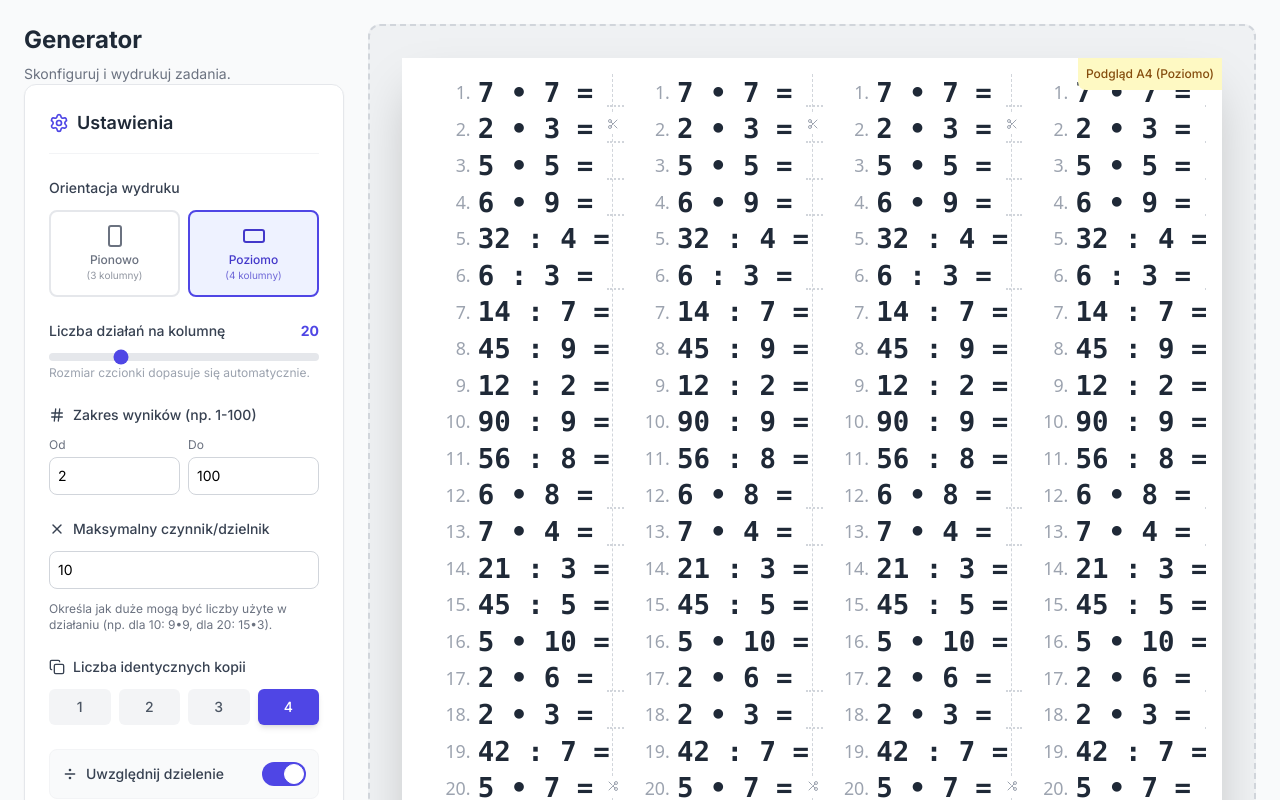
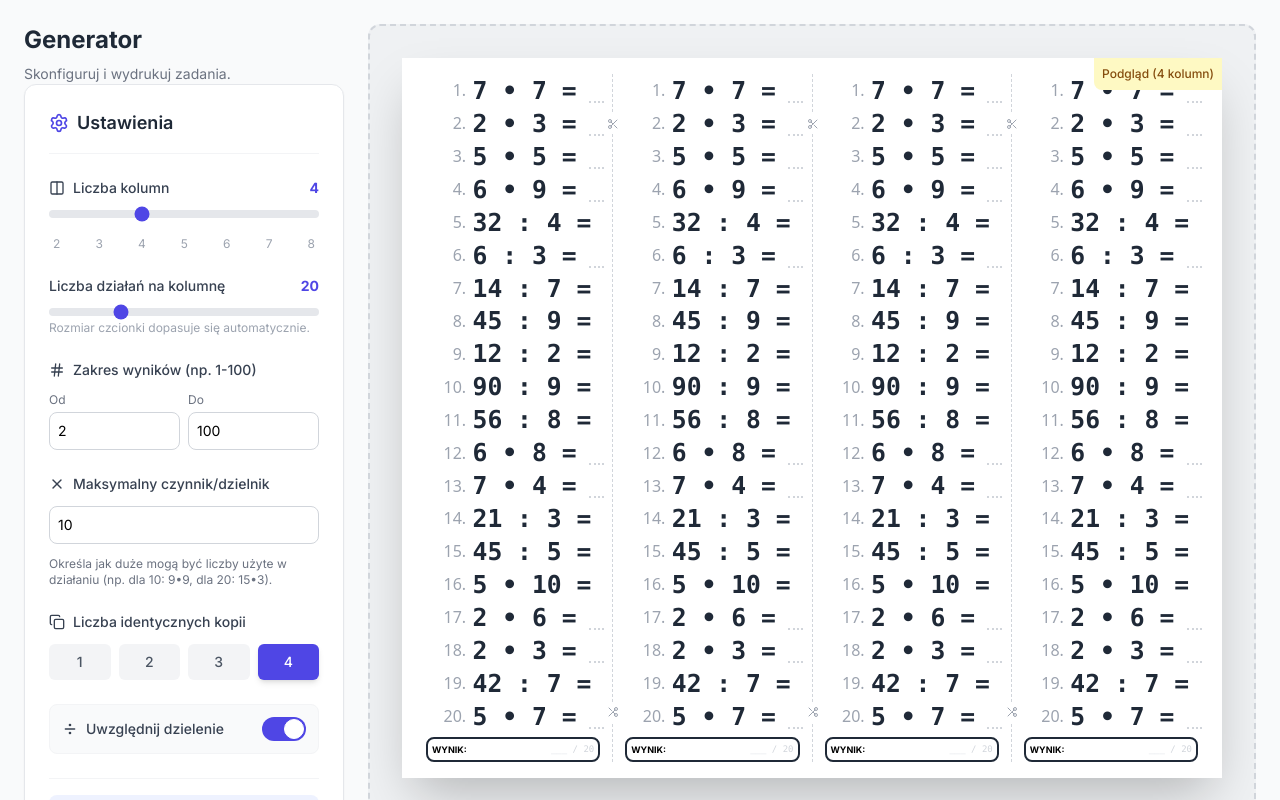
Before and after one commit to golonko/tabliczka-mnozenia, a React (Vite) app: page / in a window 1280 px wide. Shown: the top 800 px of the page. Built offline with nearby package versions, Linux system fonts and the light colour scheme.

Commit message:
add column number setting

```diff
--- a/App.tsx
+++ b/App.tsx
@@ -7,45 +7,22 @@ import { generateProblems } from './services/mathGenerator';
 const App: React.FC = () => {
   const [settings, setSettings] = useState<GeneratorSettings>({
     problemCount: 20,
+    columns: 4,
     copies: 4,
     allowDivision: true,
     minResult: 2,
     maxResult: 100,
     maxFactor: 10,
-    layout: 'landscape', // Default
   });
 
   const [columnsData, setColumnsData] = useState<MathProblem[][]>([]);
 
-  // Inject print styles based on layout preference
-  // @page rules must be at top level, NOT inside @media print
-  useEffect(() => {
-    const styleId = 'print-layout-style';
-    let styleEl = document.getElementById(styleId) as HTMLStyleElement;
-    if (!styleEl) {
-      styleEl = document.createElement('style');
-      styleEl.id = styleId;
-      document.head.appendChild(styleEl);
-    }
-
-    // @page rule sets print orientation and margins
-    // Small margin (5mm) ensures content doesn't hit unprintable areas
-    styleEl.innerHTML = `
-      @page {
-        size: A4 ${settings.layout};
-        margin: 5mm;
-      }
-    `;
-  }, [settings.layout]);
-
   const generate = useCallback(() => {
-    // 3 columns for Portrait, 4 for Landscape
-    const COLUMNS_ON_PAGE = settings.layout === 'landscape' ? 4 : 3;
     const newColumns: MathProblem[][] = [];
 
     // Generate sets in groups of 'copies'
     // Each group will have 'copies' number of identical columns
-    for (let i = 0; i < COLUMNS_ON_PAGE; i += settings.copies) {
+    for (let i = 0; i < settings.columns; i += settings.copies) {
       // Generate one set for this group
       const groupSet = generateProblems(
         settings.problemCount,
@@ -56,7 +33,7 @@ const App: React.FC = () => {
       );
 
       // Fill the columns in this group with the same set
-      const remainingColumns = COLUMNS_ON_PAGE - i;
+      const remainingColumns = settings.columns - i;
       const columnsInThisGroup = Math.min(settings.copies, remainingColumns);
 
       for (let j = 0; j < columnsInThisGroup; j++) {
@@ -82,12 +59,12 @@ const App: React.FC = () => {
     // eslint-disable-next-line react-hooks/exhaustive-deps
   }, [
     settings.problemCount,
+    settings.columns,
     settings.copies,
     settings.allowDivision,
     settings.minResult,
     settings.maxResult,
-    settings.maxFactor,
-    settings.layout
+    settings.maxFactor
   ]);
 
   const handlePrint = () => {
@@ -117,7 +94,7 @@ const App: React.FC = () => {
 
         {/* Printable Area Wrapper */}
         <div className="flex-1 flex justify-center items-start overflow-auto bg-gray-200/50 p-4 lg:p-8 rounded-xl border-2 border-dashed border-gray-300 print:border-none print:p-0 print:bg-white print:block print:w-full print:h-full print:overflow-visible">
-           <Worksheet columnsData={columnsData} layout={settings.layout} />
+           <Worksheet columnsData={columnsData} />
         </div>
       </main>
 
--- a/components/SettingsPanel.tsx
+++ b/components/SettingsPanel.tsx
@@ -1,6 +1,6 @@
 import React from 'react';
 import { GeneratorSettings } from '../types';
-import { Settings, Printer, RefreshCw, Divide, Copy, Hash, X, RectangleVertical, RectangleHorizontal } from 'lucide-react';
+import { Settings, Printer, RefreshCw, Divide, Copy, Hash, X, Columns } from 'lucide-react';
 
 interface SettingsPanelProps {
   settings: GeneratorSettings;
@@ -22,19 +22,15 @@ const SettingsPanel: React.FC<SettingsPanelProps> = ({
     onSettingsChange({ ...settings, [key]: value });
   };
 
-  const handleLayoutChange = (layout: 'portrait' | 'landscape') => {
-    // When switching layouts, ensure copies doesn't exceed new max
-    const maxCopies = layout === 'landscape' ? 4 : 3;
-    const newCopies = Math.min(settings.copies, maxCopies);
-
+  const handleColumnsChange = (columns: number) => {
+    // When changing columns, ensure copies doesn't exceed columns count
+    const newCopies = Math.min(settings.copies, columns);
     onSettingsChange({
         ...settings,
-        layout,
+        columns,
         copies: newCopies
     });
   };
-
-  const maxCopiesAvailable = settings.layout === 'landscape' ? 4 : 3;
 
   return (
     <div className="bg-white p-6 rounded-xl shadow-sm border border-gray-200 space-y-6 h-fit sticky top-6">
@@ -43,36 +39,30 @@ const SettingsPanel: React.FC<SettingsPanelProps> = ({
         <h2 className="text-lg font-semibold text-gray-800">Ustawienia</h2>
       </div>
 
-      {/* Layout Selection */}
+      {/* Columns Selection */}
       <div className="space-y-3">
         <label className="text-sm font-medium text-gray-700 flex items-center gap-2">
-            Orientacja wydruku
+            <Columns className="w-4 h-4" />
+            Liczba kolumn
+            <span className="ml-auto text-indigo-600 font-bold">{settings.columns}</span>
         </label>
-        <div className="flex gap-2">
-            <button
-                onClick={() => handleLayoutChange('portrait')}
-                className={`flex-1 flex flex-col items-center justify-center p-3 rounded-lg border-2 transition-all ${
-                    settings.layout === 'portrait'
-                    ? 'border-indigo-600 bg-indigo-50 text-indigo-700'
-                    : 'border-gray-200 hover:border-gray-300 text-gray-500'
-                }`}
-            >
-                <RectangleVertical className="w-6 h-6 mb-1" />
-                <span className="text-xs font-medium">Pionowo</span>
-                <span className="text-[10px] opacity-75">(3 kolumny)</span>
-            </button>
-            <button
-                onClick={() => handleLayoutChange('landscape')}
-                className={`flex-1 flex flex-col items-center justify-center p-3 rounded-lg border-2 transition-all ${
-                    settings.layout === 'landscape'
-                    ? 'border-indigo-600 bg-indigo-50 text-indigo-700'
-                    : 'border-gray-200 hover:border-gray-300 text-gray-500'
-                }`}
-            >
-                <RectangleHorizontal className="w-6 h-6 mb-1" />
-                <span className="text-xs font-medium">Poziomo</span>
-                <span className="text-[10px] opacity-75">(4 kolumny)</span>
-            </button>
+        <input
+          type="range"
+          min="2"
+          max="8"
+          step="1"
+          value={settings.columns}
+          onChange={(e) => handleColumnsChange(parseInt(e.target.value))}
+          className="w-full h-2 bg-gray-200 rounded-lg appearance-none cursor-pointer accent-indigo-600"
+        />
+        <div className="flex justify-between text-xs text-gray-400 px-1">
+          <span>2</span>
+          <span>3</span>
+          <span>4</span>
+          <span>5</span>
+          <span>6</span>
+          <span>7</span>
+          <span>8</span>
         </div>
       </div>
 
@@ -148,12 +138,12 @@ const SettingsPanel: React.FC<SettingsPanelProps> = ({
           <Copy className="w-4 h-4" />
           Liczba identycznych kopii
         </label>
-        <div className="flex gap-2">
-          {Array.from({length: maxCopiesAvailable}, (_, i) => i + 1).map((num) => (
+        <div className="flex gap-2 flex-wrap">
+          {Array.from({length: settings.columns}, (_, i) => i + 1).map((num) => (
             <button
               key={num}
               onClick={() => handleChange('copies', num)}
-              className={`flex-1 py-2 text-sm font-medium rounded-md transition-colors ${
+              className={`flex-1 min-w-[2.5rem] py-2 text-sm font-medium rounded-md transition-colors ${
                 settings.copies === num
                   ? 'bg-indigo-600 text-white shadow-md'
                   : 'bg-gray-100 text-gray-600 hover:bg-gray-200'
--- a/components/Worksheet.tsx
+++ b/components/Worksheet.tsx
@@ -1,21 +1,14 @@
 import React from 'react';
-import { MathProblem, GeneratorSettings } from '../types';
+import { MathProblem } from '../types';
 import { Scissors } from 'lucide-react';
 
 interface WorksheetProps {
   columnsData: MathProblem[][];
-  layout: GeneratorSettings['layout'];
 }
 
-const Worksheet: React.FC<WorksheetProps> = ({ columnsData, layout }) => {
+const Worksheet: React.FC<WorksheetProps> = ({ columnsData }) => {
   const problemCount = columnsData[0]?.length || 0;
-  const isLandscape = layout === 'landscape';
-
-  // A4 Dimensions: Portrait 210mm x 297mm, Landscape 297mm x 210mm
-  // Screen shows A4 preview, print uses 100% of available page (constrained by @page)
-  const containerClass = isLandscape
-    ? "w-full max-w-[297mm] h-[210mm] print:w-full print:h-full print:max-w-none print:max-h-none"
-    : "w-full max-w-[210mm] h-[297mm] print:w-full print:h-full print:max-w-none print:max-h-none";
+  const columnCount = columnsData.length;
 
   // Calculate font size as percentage of container height divided by problem count
   // Using cqh (container query height) units for automatic scaling
@@ -27,12 +20,12 @@ const Worksheet: React.FC<WorksheetProps> = ({ columnsData, layout }) => {
 
   return (
     <div
-      className={`bg-white shadow-2xl print:shadow-none mx-auto p-4 print:p-0 relative flex flex-col ${containerClass}`}
+      className="bg-white shadow-2xl print:shadow-none mx-auto p-4 print:p-0 relative flex flex-col w-full h-[90vh] print:w-full print:h-full print:max-w-none print:max-h-none"
       style={{ pageBreakInside: 'avoid', breakInside: 'avoid' }}
     >
       {/* Visual aid for screen only */}
       <div className="absolute top-0 right-0 p-2 bg-yellow-100 text-yellow-800 text-xs rounded-bl-lg print:hidden font-medium z-10">
-        Podgląd A4 ({isLandscape ? 'Poziomo' : 'Pionowo'})
+        Podgląd ({columnCount} kolumn)
       </div>
 
       <div className="flex-1 flex w-full min-h-0 overflow-hidden">
--- a/types.ts
+++ b/types.ts
@@ -8,10 +8,10 @@ export interface MathProblem {
 
 export interface GeneratorSettings {
   problemCount: number;
+  columns: number; // Number of columns (2-8)
   copies: number; // Number of identical copies
   allowDivision: boolean;
   minResult: number;
   maxResult: number;
   maxFactor: number; // Maximum value for operands/divisors
-  layout: 'portrait' | 'landscape'; // New layout setting
 }
```
